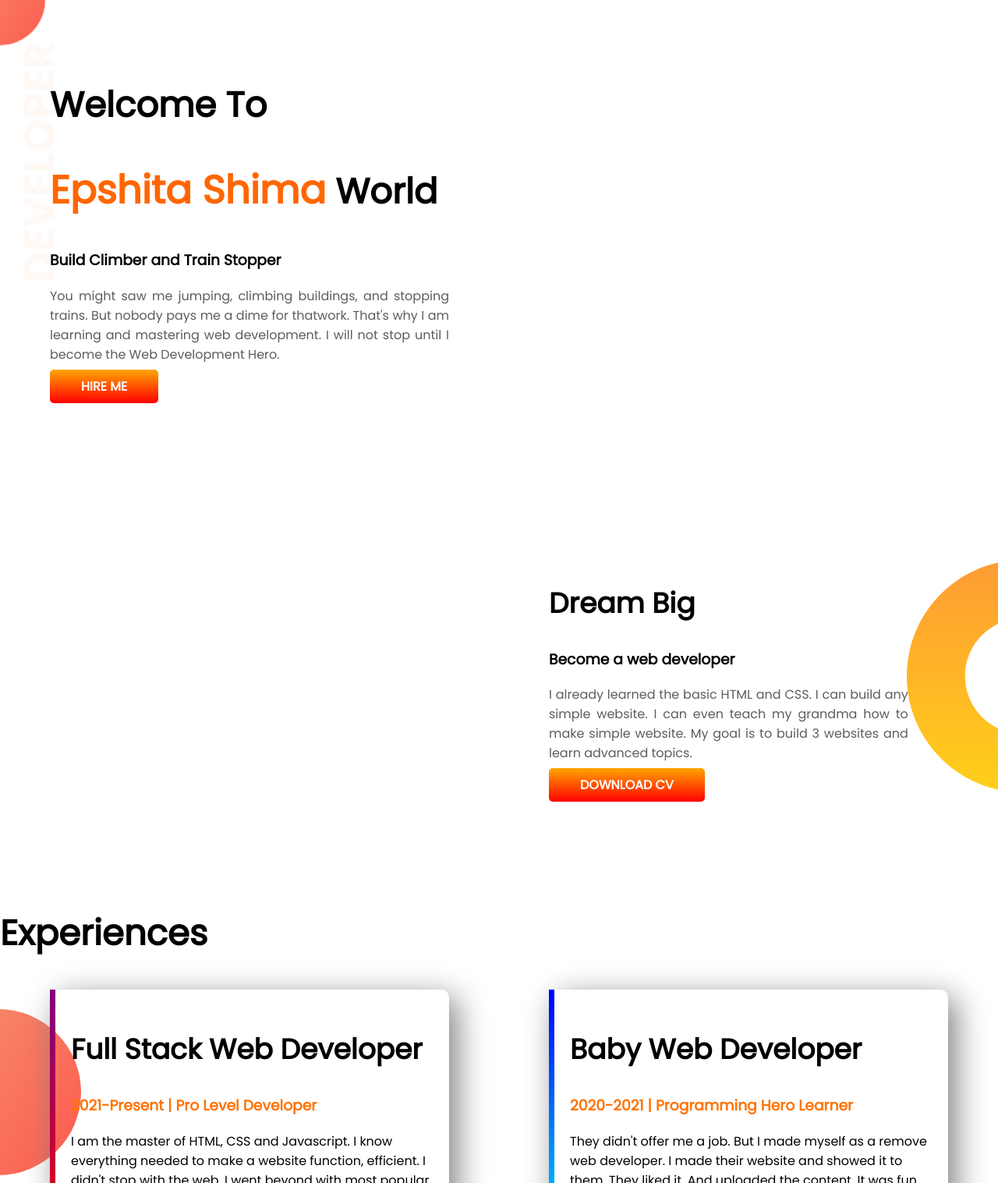
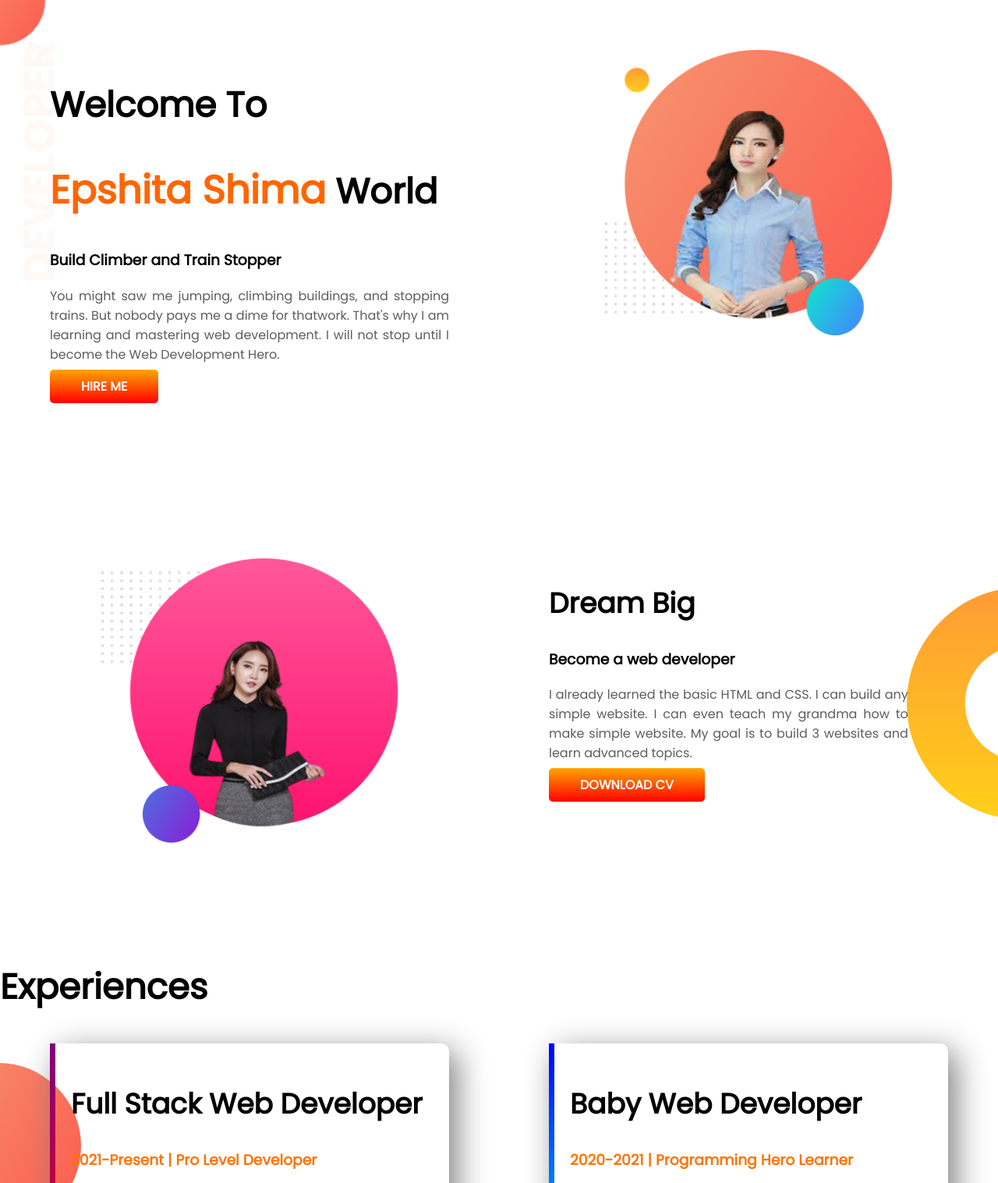
Before and after one commit to epshita-shima/developer-portfolio, a plain HTML site: page index.html in a window 1280 px wide. Shown: the top 1517 px of the page at 78% size. Drawn offline with Linux system fonts and the light colour scheme.

Commit message:
image location correction

```diff
--- a/index.html
+++ b/index.html
@@ -25,12 +25,12 @@
             <a class="link-button" target="_blank" href="">Hire Me</a>
         </div>
         <div class="half-width">
-            <img src="./image/portfolio.png" alt="">
+            <img src="./assets/image/portfolio.png" alt="">
         </div>
     </section>
     <section class="dream-bg flexible-container">
         <div class="half-width">
-            <img src="./image/dream-img.png" alt="">
+            <img src="./assets/image/dream-img.png" alt="">
         </div>
         <div class="half-width">
             <div class="dream-details">
```
